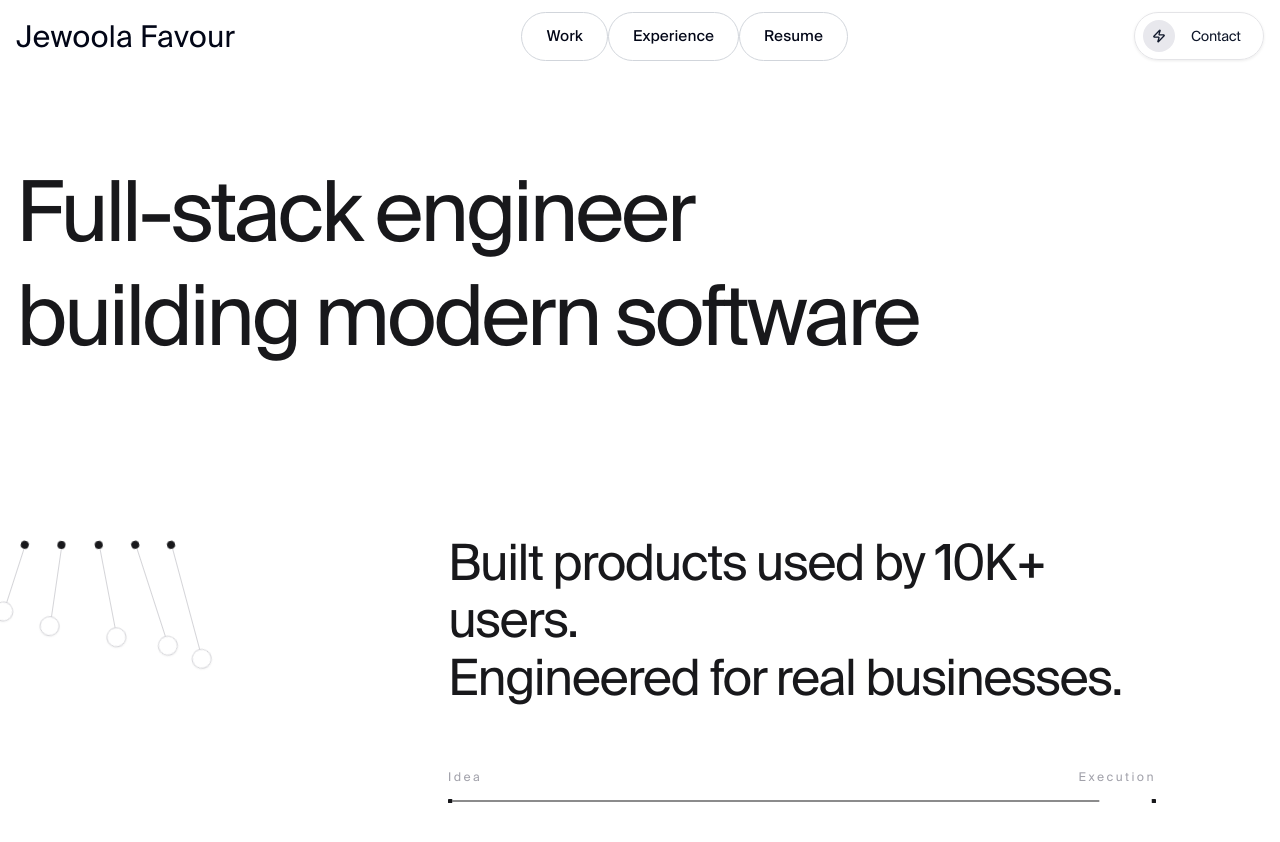
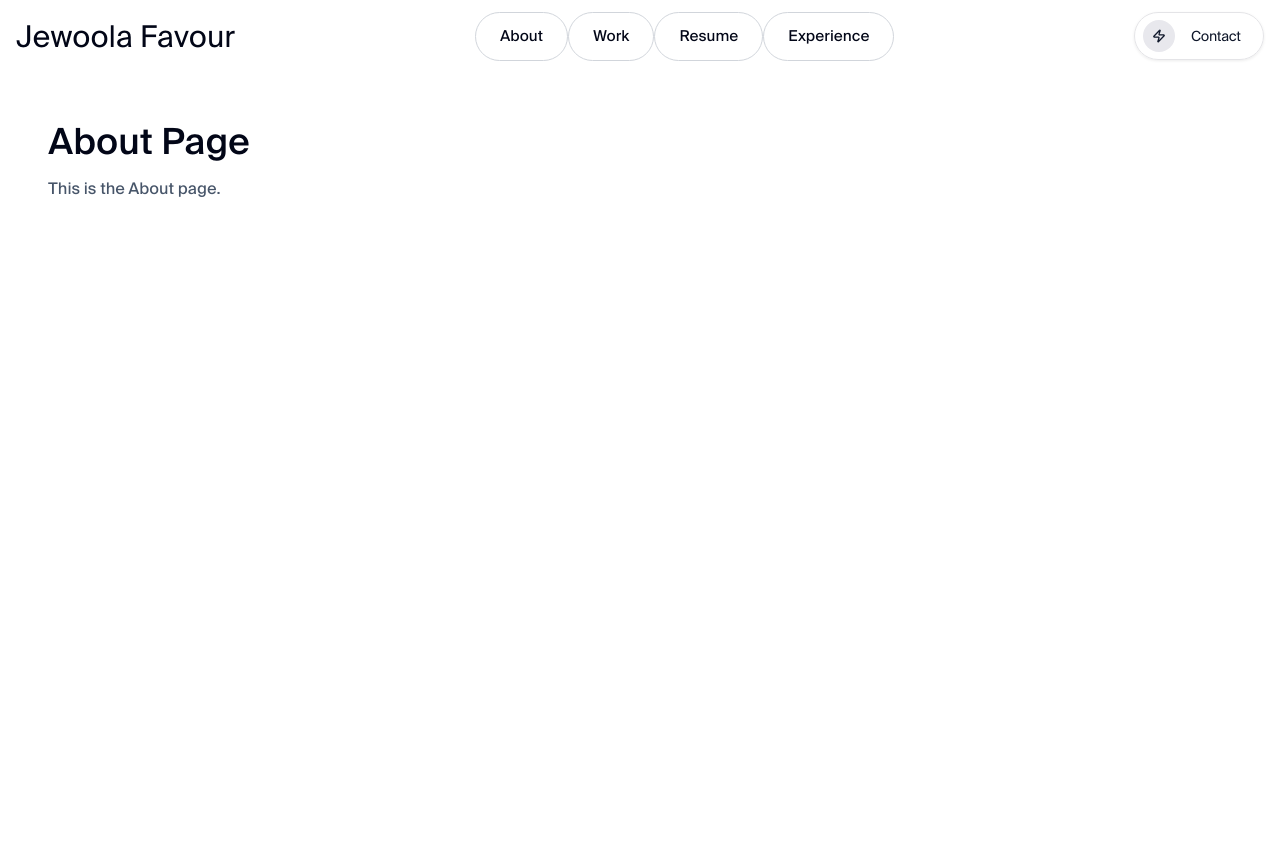
Before and after one commit to JEWOOLAFAVOUR/favour-portfolio-v1, a React (Vite) app: page /about in a window 1280 px wide. Shown: the top 842 px of the page. Built offline with nearby package versions, Linux system fonts and the light colour scheme.

Commit message:
fix - hero

```diff
--- a/src/App.tsx
+++ b/src/App.tsx
@@ -1,11 +1,20 @@
+import { Route, Routes } from "react-router-dom";
 import Navbar from "./components/Navbar";
 import Hero from "./components/Hero";
+import AboutPage from "./pages/AboutPage";
+import WorkPage from "./pages/WorkPage";
+import ContactPage from "./pages/ContactPage";
 
 export default function App(): JSX.Element {
   return (
     <div className="min-h-screen bg-white text-slate-950">
       <Navbar />
-      <Hero />
+      <Routes>
+        <Route path="/" element={<Hero />} />
+        <Route path="/about" element={<AboutPage />} />
+        <Route path="/work" element={<WorkPage />} />
+        <Route path="/contact" element={<ContactPage />} />
+      </Routes>
     </div>
   );
 }
--- a/src/components/Navbar.tsx
+++ b/src/components/Navbar.tsx
@@ -9,23 +9,30 @@ export default function Navbar() {
         </div>
         <div className="hidden items-center gap-0 md:flex">
           <a
-            href="#work"
+            href="/about"
+            className="rounded-full border border-gray-300 px-6 py-3 text-[15px] transition-all duration-500 ease-in-out hover:border-black hover:text-[15.7px]"
+          >
+            About
+          </a>
+          <a
+            href="/work"
             className="rounded-full border border-gray-300 px-6 py-3 text-[15px] transition-all duration-500 ease-in-out hover:border-black hover:text-[15.7px]"
           >
             Work
           </a>
-
           <a
-            href="#experience"
+            href="/resume.pdf"
+            className="rounded-full border border-gray-300 px-6 py-3 text-[15px] transition-all duration-500 ease-in-out hover:border-black hover:text-[15.7px]"
+            target="_blank"
+            rel="noreferrer noopener"
+          >
+            Resume
+          </a>
+          <a
+            href="/contact"
             className="rounded-full border border-gray-300 px-6 py-3 text-[15px] transition-all duration-500 ease-in-out hover:border-black hover:text-[15.7px]"
           >
             Experience
-          </a>
-          <a
-            href="#resume"
-            className="rounded-full border border-gray-300 px-6 py-3 text-[15px] transition-all duration-500 ease-in-out hover:border-black hover:text-[15.7px]"
-          >
-            Resume
           </a>
         </div>
         {/* Contact Button */}
--- a/src/main.tsx
+++ b/src/main.tsx
@@ -1,10 +1,13 @@
 import { StrictMode } from "react";
 import { createRoot } from "react-dom/client";
+import { BrowserRouter } from "react-router-dom";
 import "./index.css";
 import App from "./App";
 
 createRoot(document.getElementById("root")!).render(
   <StrictMode>
-    <App />
+    <BrowserRouter>
+      <App />
+    </BrowserRouter>
   </StrictMode>,
 );
--- /dev/null
+++ b/src/pages/AboutPage.tsx
@@ -0,0 +1,8 @@
+export default function AboutPage() {
+  return (
+    <main className="min-h-screen bg-white px-6 py-12 text-slate-950 sm:px-8 lg:px-12">
+      <h1 className="text-4xl font-semibold">About Page</h1>
+      <p className="mt-4 text-base text-slate-600">This is the About page.</p>
+    </main>
+  );
+}
--- /dev/null
+++ b/src/pages/ContactPage.tsx
@@ -0,0 +1,8 @@
+export default function ContactPage() {
+  return (
+    <main className="min-h-screen bg-white px-6 py-12 text-slate-950 sm:px-8 lg:px-12">
+      <h1 className="text-4xl font-semibold">Contact Page</h1>
+      <p className="mt-4 text-base text-slate-600">This is the Contact page.</p>
+    </main>
+  );
+}
--- /dev/null
+++ b/src/pages/WorkPage.tsx
@@ -0,0 +1,8 @@
+export default function WorkPage() {
+  return (
+    <main className="min-h-screen bg-white px-6 py-12 text-slate-950 sm:px-8 lg:px-12">
+      <h1 className="text-4xl font-semibold">Work Page</h1>
+      <p className="mt-4 text-base text-slate-600">This is the Work page.</p>
+    </main>
+  );
+}
```
Also changed, not shown: 1 other file (tests, documents, lock files or other folders).
